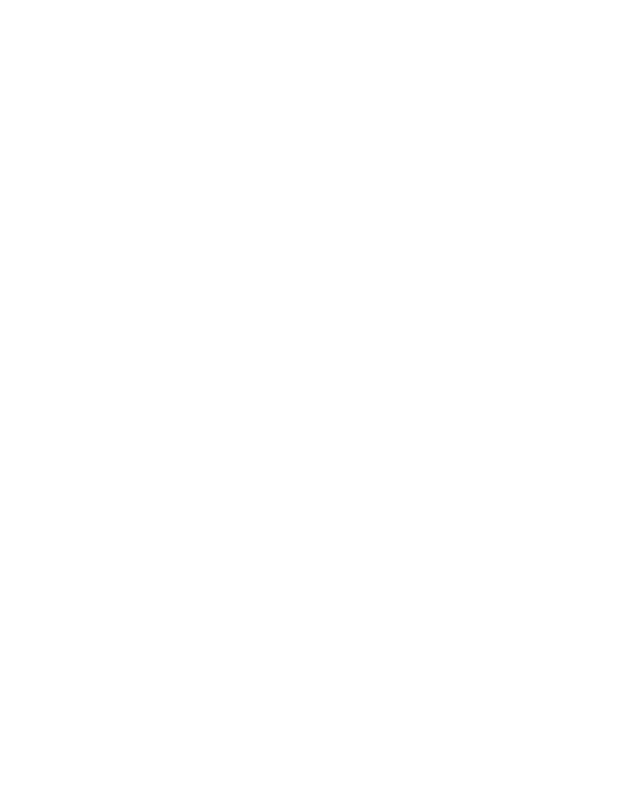
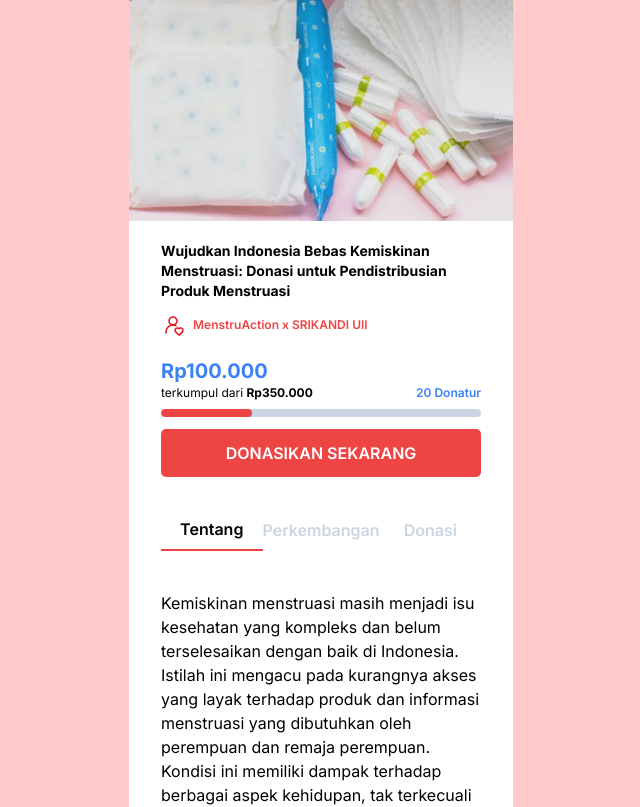
Before and after one commit to rizkisiraj/mestruaction, a React (Create React App) app: page /donasi/1 in a window 1280 px wide. Shown: the top 807 px of the page, without its empty margins (319-959 px from the left). Built offline with nearby package versions, Linux system fonts and the light colour scheme.

Commit message:
selesai fitur tentang di halaman donasi

```diff
--- a/src/components/Container.jsx
+++ b/src/components/Container.jsx
@@ -2,7 +2,7 @@
 
 const Container = () => {
   return (
-    <div className="mx-auto w-full max-w-sm">
+    <div className="mx-auto w-full max-w-sm bg-white">
       <Outlet />
     </div>
   )
--- a/src/components/Tabs.jsx
+++ b/src/components/Tabs.jsx
@@ -1,8 +1,24 @@
-const Tabs = () => {
+import { useState } from "react";
+import Donations from "../dumpData";
+
+const Tabs = ({ activeLink }) => {
+
+ const [ content, setContent ] = useState({});
+
+
  return (
-  <div>
-
-  </div>
+  <section>
+    <div className="mb-10 flex justify-between w-full text-center">
+       {['tentang','perkembangan','donasi'].map(link => {
+        return (
+            <button key={link} className={`block pb-2 flex-1 font-semibold capitalize ${activeLink === link ? 'border-b-2 border-red-500 text-black' : 'text-slate-300'}`}>{link}</button>
+        )
+       })}
+    </div>
+    <div>
+      <p>{Donations[0].description}</p>
+    </div>
+  </section>
  )
 }
 
--- /dev/null
+++ b/src/dumpData.js
@@ -0,0 +1,13 @@
+const Donations = [
+    {
+        id: 1,
+        title: "Wujudkan Indonesia Bebas Kemiskinan Menstruasi: Donasi untuk Pendistribusian Produk Menstruasi",
+        creator: "MenstruAction x SRIKANDI UII",
+        targetFund: 350000,
+        progressFund: 100000,
+        donorsCount: 20,
+        description: "Kemiskinan menstruasi masih menjadi isu kesehatan yang kompleks dan belum terselesaikan dengan baik di Indonesia. Istilah ini mengacu pada kurangnya akses yang layak terhadap produk dan informasi menstruasi yang dibutuhkan oleh perempuan dan remaja perempuan. Kondisi ini memiliki dampak terhadap berbagai aspek kehidupan, tak terkecuali aspek pendidikan. Faktor ekonomi dan kurangnya edukasi diidentifikasi sebagai penyebab utama terbatasnya aksesibilitas produk menstruasi di Indonesia. Oleh karena itu kami MenstruAction berusaha memutus rantai tersebut dengan penggalangan donasi dari uluran tangan orang-orang baik dan peduli sesama."
+    }
+]
+
+export default Donations;
--- a/src/index.css
+++ b/src/index.css
@@ -1,14 +1,18 @@
+@import url('https://fonts.googleapis.com/css2?family=Inter:wght@400;500;600;700&display=swap');
+
 @tailwind base;
 @tailwind components;
 @tailwind utilities;
 
 body {
+  background-color: rgb(254,202,202);
   margin: 0;
   font-family: -apple-system, BlinkMacSystemFont, 'Segoe UI', 'Roboto', 'Oxygen',
     'Ubuntu', 'Cantarell', 'Fira Sans', 'Droid Sans', 'Helvetica Neue',
     sans-serif;
   -webkit-font-smoothing: antialiased;
   -moz-osx-font-smoothing: grayscale;
+  font-family: 'Inter', sans-serif;
 }
 
 code {
--- a/src/pages/donasi.jsx
+++ b/src/pages/donasi.jsx
@@ -1,8 +1,54 @@
+import { useState } from 'react';
+import { useParams } from 'react-router-dom';
+import BackgroundDonasi from '../assets/background-donasi.webp';
+import IconCreator from '../assets/icon-creator.svg';
+import Tabs from '../components/Tabs';
+import Donations from '../dumpData';
+
+const convertToRupiah = (number) => {
+  return 'Rp' + new Intl.NumberFormat("id-ID", {
+    currency: "IDR"
+  }).format(number);
+}
+
 const Donasi = () => {
+  const [activeLink, setActiveLink] = useState('tentang');
+  const { id } = useParams();
+  console.log(id);
+
+  const progressLength = (progressFund, targetFund) => {
+    let length = (progressFund / targetFund) * 100;
+    length = length.toFixed(2);
+    console.log(length);
+    return length;
+  }
+
   return (
-    <div>
-
-    </div>
+    <>
+    <img height={224} src={BackgroundDonasi} className="block w-full" alt="background donasi" />
+    <main className='px-8 pt-5'>
+      <section>
+        <h1 className='text-sm font-bold mb-3'>{Donations[0].title}</h1>
+        <div className='flex items-center gap-2 mb-5'>
+          <span>
+            <img src={IconCreator} alt="person icon" />
+          </span>
+          <p className='font-semibold text-xs text-red-500'>{Donations[0].creator}</p>
+        </div>
+          <p className='font-bold text-blue-500 text-xl'>{convertToRupiah(Donations[0].progressFund)}</p>
+          <div className='flex justify-between mb-2'>
+            <p className='text-xs'>terkumpul dari <strong>{convertToRupiah(Donations[0].targetFund)}</strong></p>
+            <p className='text-xs font-semibold text-blue-500'>{Donations[0].donorsCount} Donatur</p>
+          </div>
+          <div className='mb-3 relative w-full h-2 bg-slate-300 rounded-lg overflow-hidden'>
+            <div style={{width: `${progressLength(Donations[0].progressFund, Donations[0].targetFund)}%`}} className='absolute w-full top-0 left-0 bg-red-500 h-2 rounded-lg overflow-hidden'></div>
+          </div>
+          <button className='block text-center w-full bg-red-500 font-semibold rounded-[5px] py-3 text-white mb-10' aria-label='tombol donasi sekarang'>DONASIKAN SEKARANG</button>
+        <p></p>
+      </section>
+      <Tabs activeLink={activeLink} />
+    </main>
+    </>
   )
 }
 
--- a/tailwind.config.js
+++ b/tailwind.config.js
@@ -1,5 +1,7 @@
 /** @type {import('tailwindcss').Config} */
 module.exports = {
+  mode: 'jit',
+  purge: ["./src/**/*.{html,js,jsx}"],
   content: ["./src/**/*.{html,js,jsx}"],
   theme: {
     extend: {},
```
Also changed, not shown: src/assets/background-donasi.webp (added), src/assets/icon-creator.svg (added).
